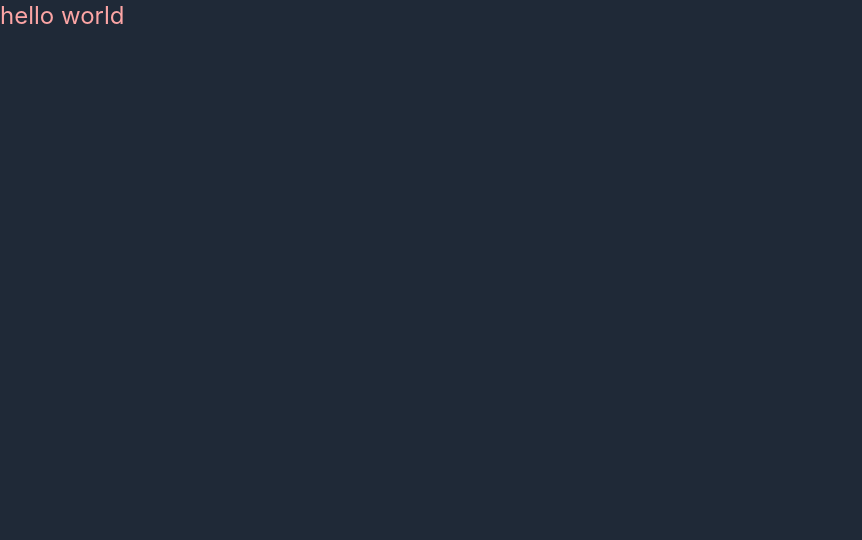
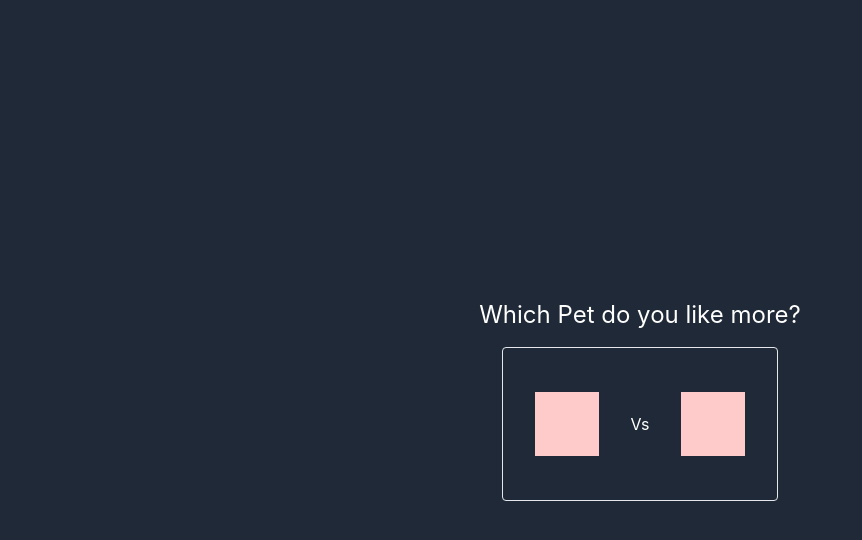
Before and after one commit to jwyce/favorite-pet, a Next.js app: page / in a window 1280 px wide. Shown: the top 540 px of the page, without its empty margins (0-862 px from the left). Built offline with nearby package versions, Linux system fonts and the light colour scheme.

Commit message:
💄 Add basic UI structure

```diff
--- a/src/pages/index.tsx
+++ b/src/pages/index.tsx
@@ -1,7 +1,17 @@
 import type { NextPage } from 'next';
 
 const Home: NextPage = () => {
-	return <div className="text-2xl text-red-300">hello world</div>;
+	return (
+		<div className="h-screen w-screen flex flex-col justify-center items-center">
+			<div className="text-2xl text-center">Which Pet do you like more?</div>
+			<div className="p-2"></div>
+			<div className="border rounded p-8 flex justify-between items-center max-w-2xl">
+				<div className="w-16 h-16 bg-red-200"></div>
+				<div className="p-8">Vs</div>
+				<div className="w-16 h-16 bg-red-200"></div>
+			</div>
+		</div>
+	);
 };
 
 export default Home;
```
